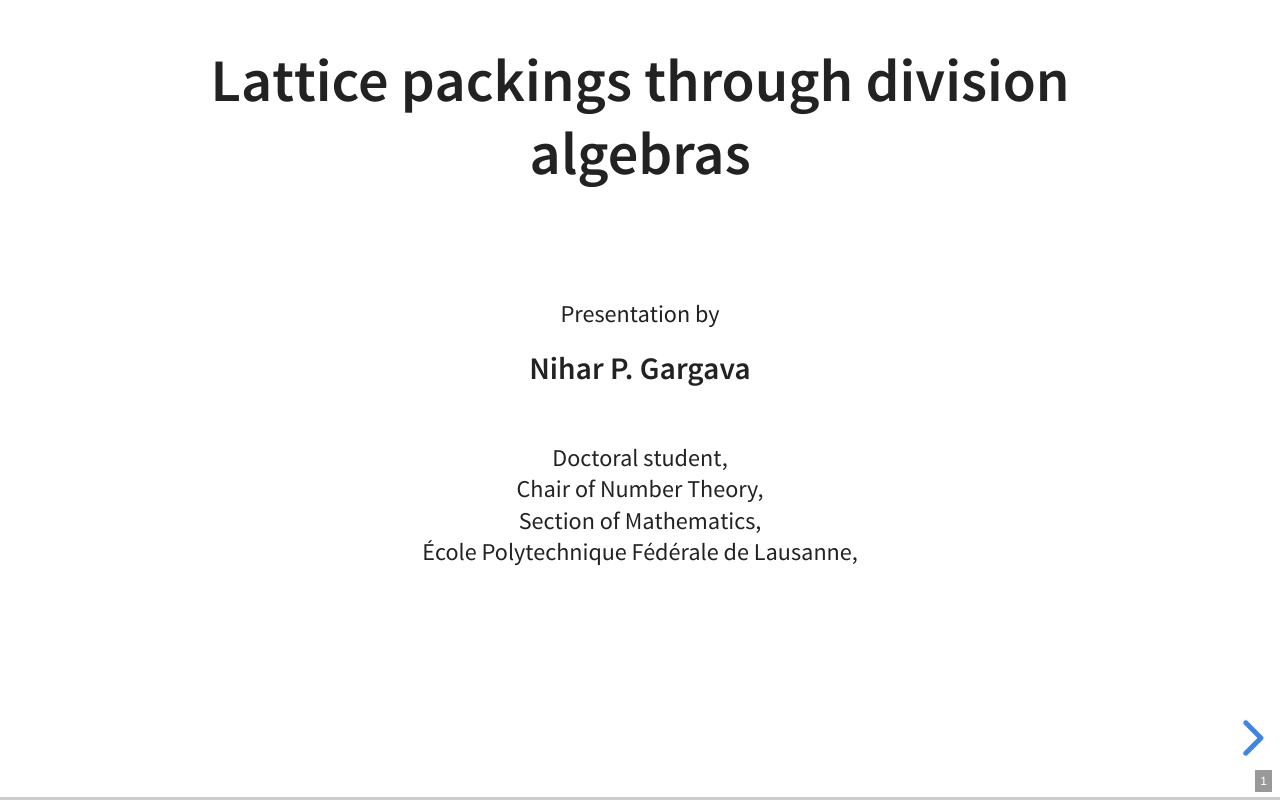
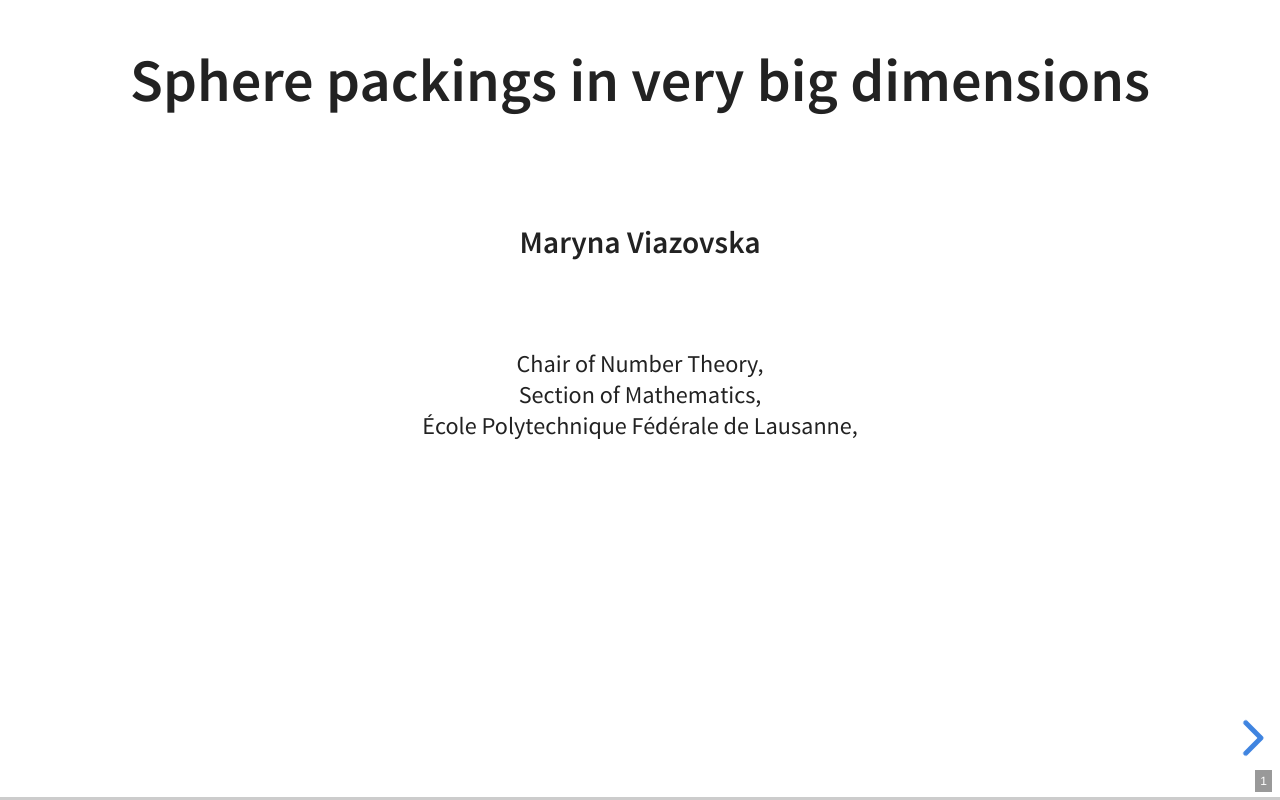
Before and after one commit to viazovska/effective_seminar, a website: page index.html in a window 1280 px wide. Drawn offline with nearby package versions, Linux system fonts and the light colour scheme; some packages are replaced by stand-ins of ours.

Commit message:
Update index.html

```diff
--- a/index.html
+++ b/index.html
@@ -18,15 +18,15 @@
 
 					<br>
 					<h1>
-					  Lattice packings through division algebras
+					  Sphere packings in very big dimensions
 					</h1>
 					<br>
 					<br>
 
-					<p> Presentation by
-					<h3 > Nihar P. Gargava </h3>
+					<p>
+					<h3 > Maryna Viazovska </h3>
 					<br>
-					Doctoral student,
+
 					<br>
 						Chair of Number Theory,<br>
 						Section of Mathematics,
```
